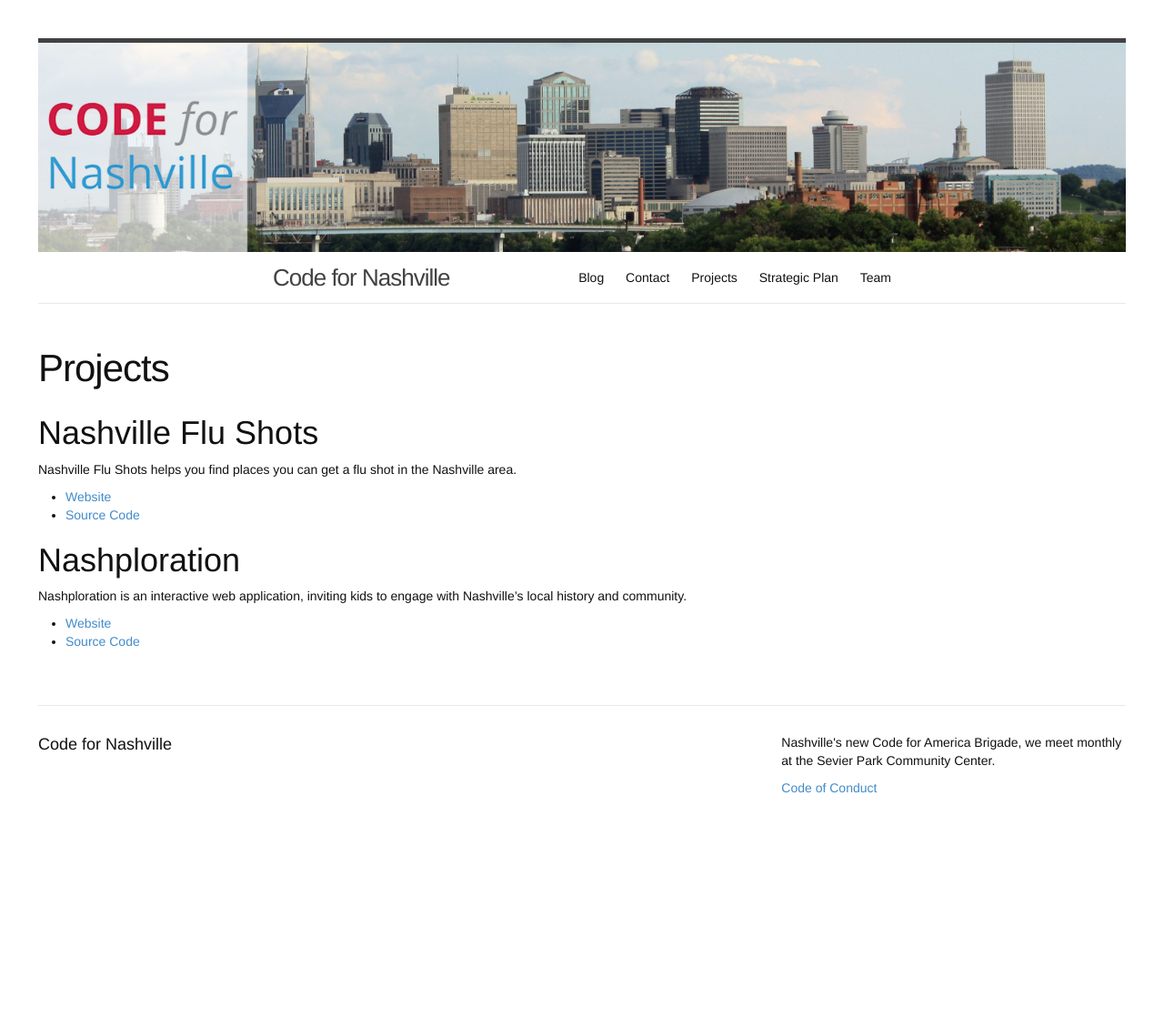
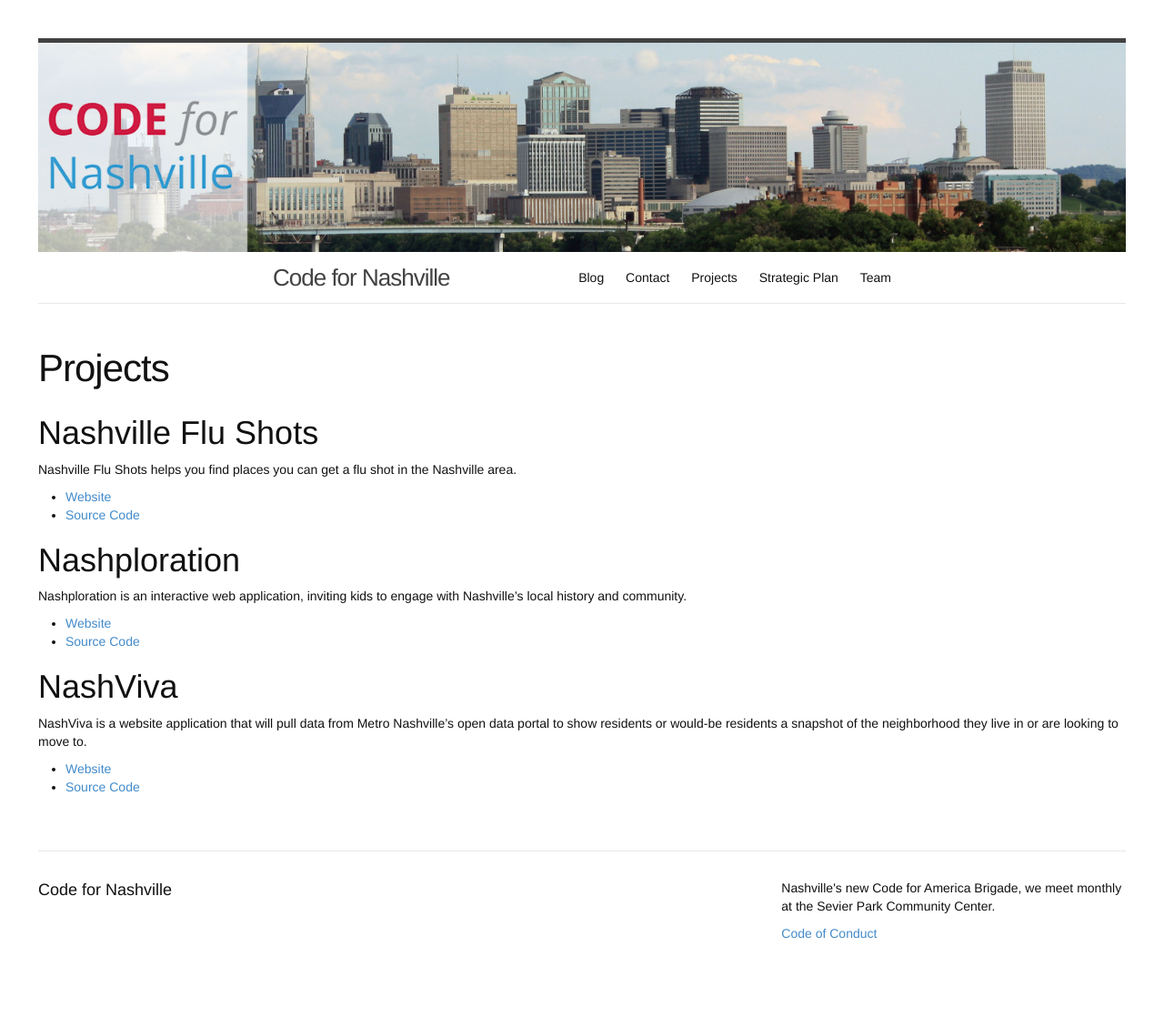
Before and after one commit to code-for-nashville/code-for-nashville.github.io, a Jekyll site: the page built from projects.md, in a window 1280 px wide. Shown: the whole page at 91% size. Built offline with Jekyll 4.4.1, drawn with Linux system fonts in a browser that asks for light colours; nearby versions of some CDN libraries; before the commit the page ends 958 px from its top, so only the background shows below that.

Commit message:
Update projects.md
Added NashViva source code and site links.

```diff
--- a/projects.md
+++ b/projects.md
@@ -17,3 +17,10 @@
 
 * [Website](http://nashploration.com/)
 * [Source Code](https://github.com/nathanhood/nashploration)
+
+# NashViva
+
+NashViva is a website application that will pull data from Metro Nashville's open data portal to show residents or would-be residents a snapshot of the neighborhood they live in or are looking to move to.
+
+* [Website](http://nashviva.codefornashville.org/)
+* [Source Code](https://github.com/code-for-nashville/nashviva)
```
